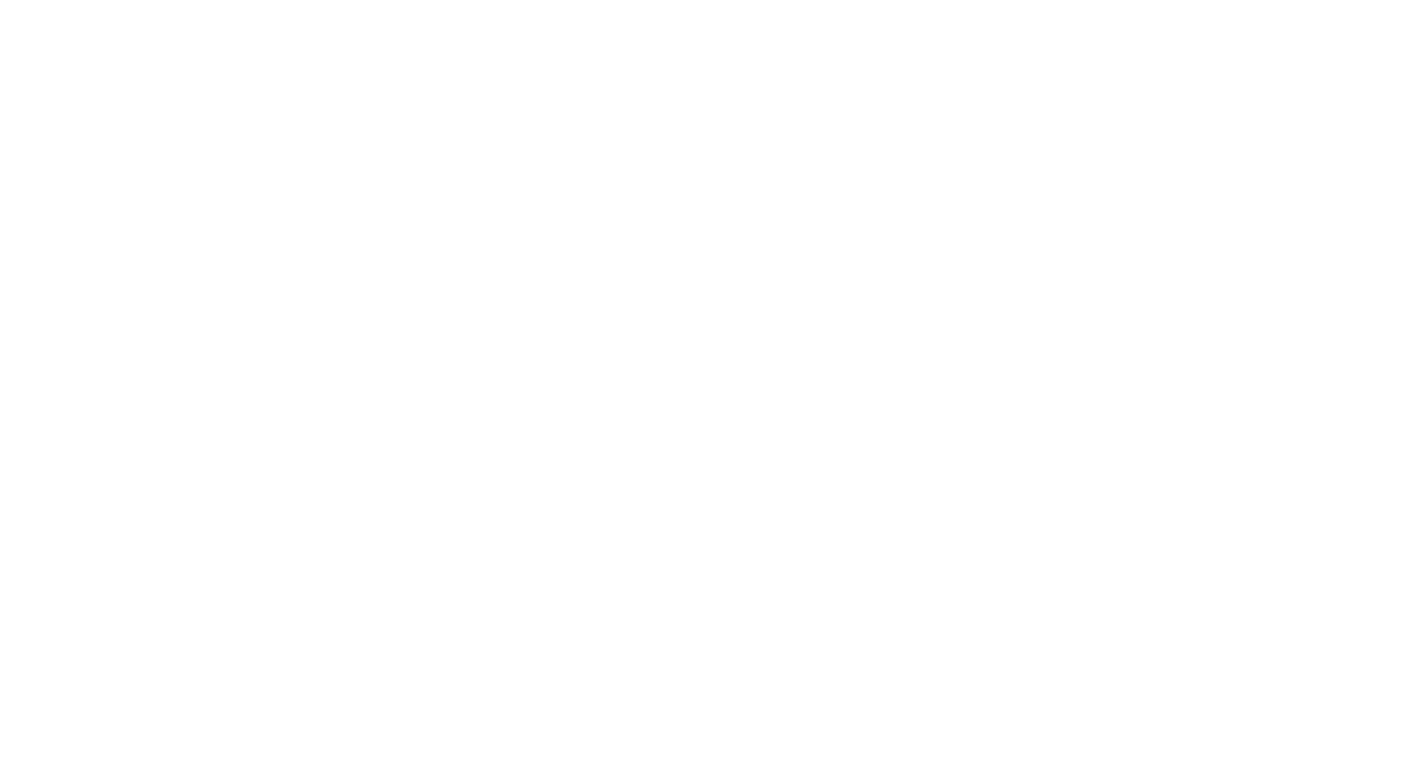
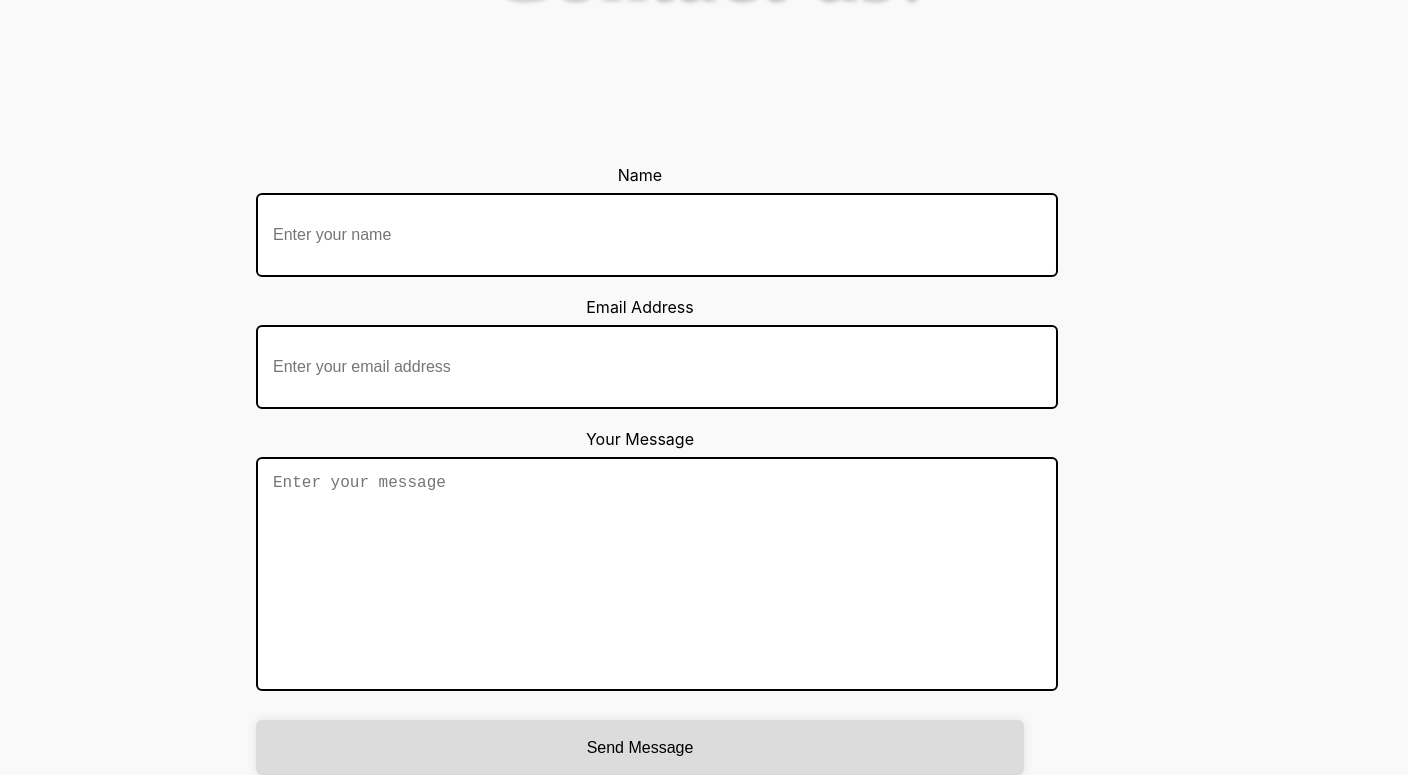
Before and after one commit to dyorgie/CSElectiveFinals, a React (Create React App) app in the folder finals/: page / in a window 1280 px wide. Shown: the part 219-994 px from the top of the page, 1408 px wide, since content can reach past the window. Before the commit the page ends 800 px from the top, so only its background shows below. Built offline with nearby package versions, Linux system fonts and the light colour scheme.

Commit message:
added contact page

```diff
--- a/finals/src/App.js
+++ b/finals/src/App.js
@@ -1,10 +1,11 @@
 import "./App.css";
 import Login from "./pages/Login";
+import Contact from "./pages/Contact";
 
 function App() {
   return (
     <>
-      <Login></Login>
+      <Contact></Contact>
     </>
   );
 }
--- a/finals/src/pages/Contact.css
+++ b/finals/src/pages/Contact.css
@@ -0,0 +1,88 @@
+.contact-cover {
+  top: -16.5%;
+  position: absolute;
+  object-fit: cover;
+  width: 100%;
+}
+
+html,
+body {
+  height: 100%;
+  margin: 0;
+  background-color: #f9f9f9;
+}
+
+.contact-container {
+  background-color: rgb(255, 255, 255);
+  height: 100vh;
+  width: 100%;
+  background-color: #f9f9f9;
+  box-sizing: border-box;
+  padding: 20px;
+}
+
+.contact-content h1 {
+  width: 100%;
+  padding: 5%;
+  text-align: center;
+  font-weight: 100;
+  font-size: 6rem;
+  font-family: "Euphoria Script", cursive;
+  text-shadow: 4px 4px 4px rgb(0, 0, 0, 25%);
+  color: white;
+  position: absolute;
+}
+
+form {
+  margin-top: 5%;
+  position: absolute;
+  top: 80%;
+  left: 50%;
+  transform: translate(-50%, -85%);
+  width: 60%;
+  height: 50%;
+  text-align: center;
+  color: rgb(0, 0, 0);
+}
+
+form .input-box {
+  margin-top: 20px;
+}
+
+form button {
+  width: 100%;
+  height: 55px;
+  border: none;
+  border-radius: 6px;
+  background: gainsboro;
+  box-shadow: 0 0 10px rgba(0, 0, 0, 0.1);
+  cursor: pointer;
+  color: black;
+  font-size: 16px;
+  font-weight: 500;
+  margin-top: 25px;
+  transition: 0.5s;
+}
+
+.input-box .fieldMessage {
+  height: 200px;
+  resize: none;
+  width: 100%;
+  border: 2px solid;
+  border-radius: 6px;
+  padding: 15px;
+  font-size: 16px;
+  margin-top: 8px;
+  color: #000;
+}
+
+.input-box .field {
+  width: 100%;
+  height: 50px;
+  border: 2px solid;
+  border-radius: 6px;
+  padding: 15px;
+  font-size: 16px;
+  margin-top: 8px;
+  color: #000;
+}
--- a/finals/src/pages/Contact.js
+++ b/finals/src/pages/Contact.js
@@ -0,0 +1,51 @@
+import "./Contact.css";
+
+export default function Contact() {
+  return (
+    <>
+      <img
+        // src={contactCover}
+        alt="contact cover"
+        className="contact-cover"
+      ></img>
+      <div className="contact-content">
+        <h1>Contact us!</h1>
+      </div>
+      <div className="contact-container"></div>
+
+      <form className="contact-form">
+        <div className="input-box">
+          <label className="nameLabel">Name</label>
+          <input
+            type="text"
+            className="field"
+            placeholder="Enter your name"
+            required
+          ></input>
+        </div>
+
+        <div className="input-box">
+          <label className="emailLabel">Email Address</label>
+          <input
+            type="email"
+            className="field"
+            placeholder="Enter your email address"
+            required
+          ></input>
+        </div>
+
+        <div className="input-box">
+          <label className="emailLabel">Your Message</label>
+          <textarea
+            name=""
+            id=""
+            className="fieldMessage"
+            placeholder="Enter your message"
+            required
+          ></textarea>
+        </div>
+        <button type="submit">Send Message</button>
+      </form>
+    </>
+  );
+}
```
